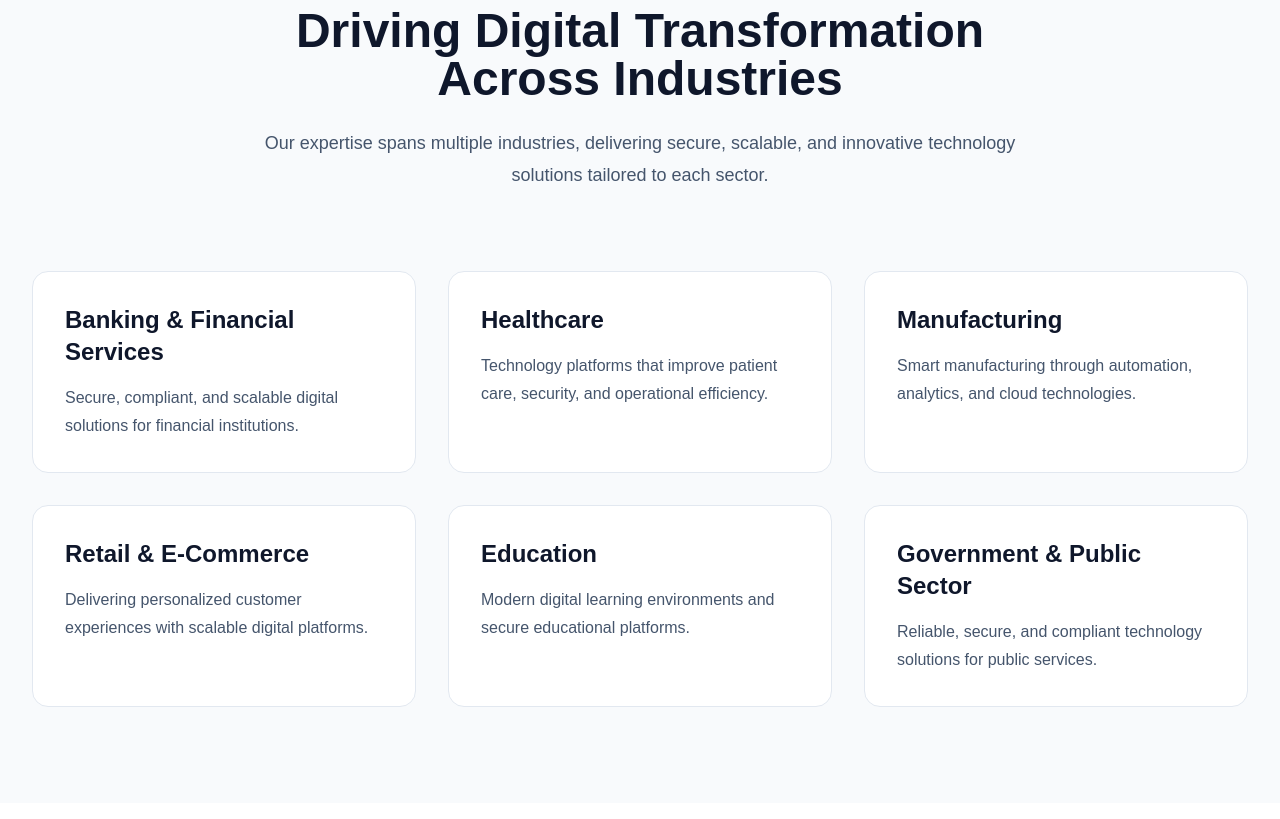
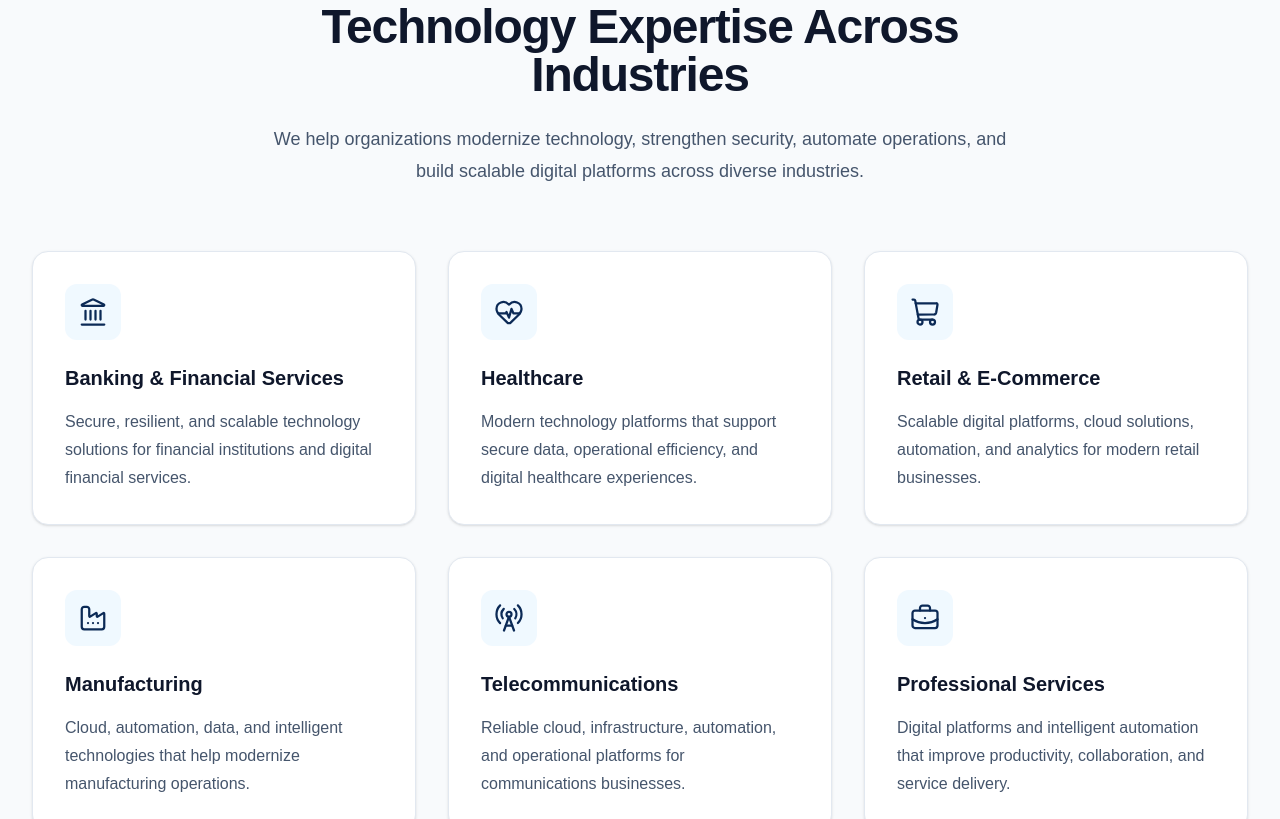
Before and after one commit to zakiaasma/softkyte-website, a Next.js app: page / in a window 1280 px wide. Shown: the part 6420-7239 px from the top of the page. Built offline with nearby package versions, Linux system fonts and the light colour scheme.

Commit message:
Create Softkyte corporate launch website

```diff
--- a/app/page.tsx
+++ b/app/page.tsx
@@ -1,3 +1,4 @@
+import FinalCTA from "@/components/home/cta/FinalCTA";
 import Header from "@/components/layout/Header";
 import Hero from "@/components/home/hero/Hero";
 import Footer from "@/components/layout/Footer";
@@ -5,10 +6,11 @@ import Services from "@/components/home//services/Services";
 import WhySoftkyte from "@/components/home/why-softkyte/WhySoftkyte";
 import Technology from "@/components/home/technology/Technology";
 import Process from "@/components/home/process/Process";
-import Industries from "@/components/home/Industries";
+import Industries from "@/components/home/industries/Industries";
 import Trust from "@/components/home/Trust";
 import TechnologiesStrip from "@/components/home/TechnologiesStrip";
 import BusinessOutcomes from "@/components/home/business-outcomes/BusinessOutcomes";
+
 
 
 export default function Home() {
--- a/components/home/Industries.tsx
+++ /dev/null
@@ -1,73 +0,0 @@
-import IndustryCard from "./IndustryCard";
-
-const industries = [
-  {
-    title: "Banking & Financial Services",
-    description:
-      "Secure, compliant, and scalable digital solutions for financial institutions.",
-  },
-  {
-    title: "Healthcare",
-    description:
-      "Technology platforms that improve patient care, security, and operational efficiency.",
-  },
-  {
-    title: "Manufacturing",
-    description:
-      "Smart manufacturing through automation, analytics, and cloud technologies.",
-  },
-  {
-    title: "Retail & E-Commerce",
-    description:
-      "Delivering personalized customer experiences with scalable digital platforms.",
-  },
-  {
-    title: "Education",
-    description:
-      "Modern digital learning environments and secure educational platforms.",
-  },
-  {
-    title: "Government & Public Sector",
-    description:
-      "Reliable, secure, and compliant technology solutions for public services.",
-  },
-];
-
-export default function Industries() {
-  return (
-    <section className="bg-slate-50 py-24">
-      <div className="mx-auto max-w-7xl px-8">
-
-        <div className="mx-auto max-w-3xl text-center">
-
-          <p className="font-semibold uppercase tracking-[0.3em] text-blue-700">
-            Industries We Serve
-          </p>
-
-          <h2 className="mt-5 text-5xl font-bold text-slate-900">
-            Driving Digital Transformation Across Industries
-          </h2>
-
-          <p className="mt-6 text-lg leading-8 text-slate-600">
-            Our expertise spans multiple industries, delivering secure,
-            scalable, and innovative technology solutions tailored to each sector.
-          </p>
-
-        </div>
-
-        <div className="mt-20 grid gap-8 md:grid-cols-2 xl:grid-cols-3">
-
-          {industries.map((industry) => (
-            <IndustryCard
-              key={industry.title}
-              title={industry.title}
-              description={industry.description}
-            />
-          ))}
-
-        </div>
-
-      </div>
-    </section>
-  );
-}
--- a/components/home/IndustryCard.tsx
+++ /dev/null
@@ -1,23 +0,0 @@
-type IndustryCardProps = {
-  title: string;
-  description: string;
-};
-
-export default function IndustryCard({
-  title,
-  description,
-}: IndustryCardProps) {
-  return (
-    <div className="rounded-2xl border border-slate-200 bg-white p-8 transition-all duration-300 hover:-translate-y-2 hover:border-blue-200 hover:shadow-xl">
-
-      <h3 className="text-2xl font-bold text-slate-900">
-        {title}
-      </h3>
-
-      <p className="mt-4 leading-7 text-slate-600">
-        {description}
-      </p>
-
-    </div>
-  );
-}
--- /dev/null
+++ b/components/home/cta/FinalCTA.tsx
@@ -0,0 +1,37 @@
+import Link from "next/link";
+import { ArrowRight } from "lucide-react";
+import Container from "@/components/ui/Container";
+
+export default function FinalCTA() {
+  return (
+    <section className="bg-[#0B2A56] py-24">
+      <Container>
+        <div className="mx-auto max-w-4xl text-center">
+          <p className="text-sm font-semibold uppercase tracking-[0.2em] text-sky-300">
+            Let&apos;s Build What&apos;s Next
+          </p>
+
+          <h2 className="mt-5 text-4xl font-bold tracking-tight text-white md:text-5xl">
+            Ready to Transform Your Technology?
+          </h2>
+
+          <p className="mx-auto mt-6 max-w-2xl text-lg leading-8 text-slate-300">
+            Talk to Softkyte about your cloud, cybersecurity, automation,
+            AI, application modernization, and digital transformation
+            requirements.
+          </p>
+
+          <div className="mt-10 flex justify-center">
+            <Link
+              href="/contact"
+              className="inline-flex items-center gap-2 rounded-xl bg-white px-7 py-4 font-semibold text-[#0B2A56] transition hover:bg-slate-100"
+            >
+              Talk to an Expert
+              <ArrowRight size={19} />
+            </Link>
+          </div>
+        </div>
+      </Container>
+    </section>
+  );
+}
--- /dev/null
+++ b/components/home/industries/Industries.tsx
@@ -0,0 +1,29 @@
+import Container from "@/components/ui/Container";
+import SectionTitle from "@/components/ui/SectionTitle";
+import IndustryCard from "./IndustryCard";
+import { industries } from "./industries.data";
+
+export default function Industries() {
+  return (
+    <section className="bg-slate-50 py-24">
+      <Container>
+        <SectionTitle
+          eyebrow="Industries"
+          title="Technology Expertise Across Industries"
+          description="We help organizations modernize technology, strengthen security, automate operations, and build scalable digital platforms across diverse industries."
+        />
+
+        <div className="mt-16 grid gap-8 md:grid-cols-2 xl:grid-cols-3">
+          {industries.map((industry) => (
+            <IndustryCard
+              key={industry.title}
+              icon={industry.icon}
+              title={industry.title}
+              description={industry.description}
+            />
+          ))}
+        </div>
+      </Container>
+    </section>
+  );
+}
--- /dev/null
+++ b/components/home/industries/IndustryCard.tsx
@@ -0,0 +1,34 @@
+import type { LucideIcon } from "lucide-react";
+import Card from "@/components/ui/Card";
+
+type Props = {
+  icon: LucideIcon;
+  title: string;
+  description: string;
+};
+
+export default function IndustryCard({
+  icon: Icon,
+  title,
+  description,
+}: Props) {
+  return (
+    <Card>
+      <div className="flex h-14 w-14 items-center justify-center rounded-xl bg-sky-50">
+        <Icon
+          size={30}
+          strokeWidth={1.8}
+          className="text-[#0B2A56]"
+        />
+      </div>
+
+      <h3 className="mt-6 text-xl font-bold text-slate-900">
+        {title}
+      </h3>
+
+      <p className="mt-4 leading-7 text-slate-600">
+        {description}
+      </p>
+    </Card>
+  );
+}
--- /dev/null
+++ b/components/home/industries/industries.data.ts
@@ -0,0 +1,47 @@
+import {
+  Landmark,
+  HeartPulse,
+  ShoppingCart,
+  Factory,
+  RadioTower,
+  BriefcaseBusiness,
+} from "lucide-react";
+
+export const industries = [
+  {
+    icon: Landmark,
+    title: "Banking & Financial Services",
+    description:
+      "Secure, resilient, and scalable technology solutions for financial institutions and digital financial services.",
+  },
+  {
+    icon: HeartPulse,
+    title: "Healthcare",
+    description:
+      "Modern technology platforms that support secure data, operational efficiency, and digital healthcare experiences.",
+  },
+  {
+    icon: ShoppingCart,
+    title: "Retail & E-Commerce",
+    description:
+      "Scalable digital platforms, cloud solutions, automation, and analytics for modern retail businesses.",
+  },
+  {
+    icon: Factory,
+    title: "Manufacturing",
+    description:
+      "Cloud, automation, data, and intelligent technologies that help modernize manufacturing operations.",
+  },
+  {
+    icon: RadioTower,
+    title: "Telecommunications",
+    description:
+      "Reliable cloud, infrastructure, automation, and operational platforms for communications businesses.",
+  },
+  {
+    icon: BriefcaseBusiness,
+    title: "Professional Services",
+    description:
+      "Digital platforms and intelligent automation that improve productivity, collaboration, and service delivery.",
+  },
+];
```
